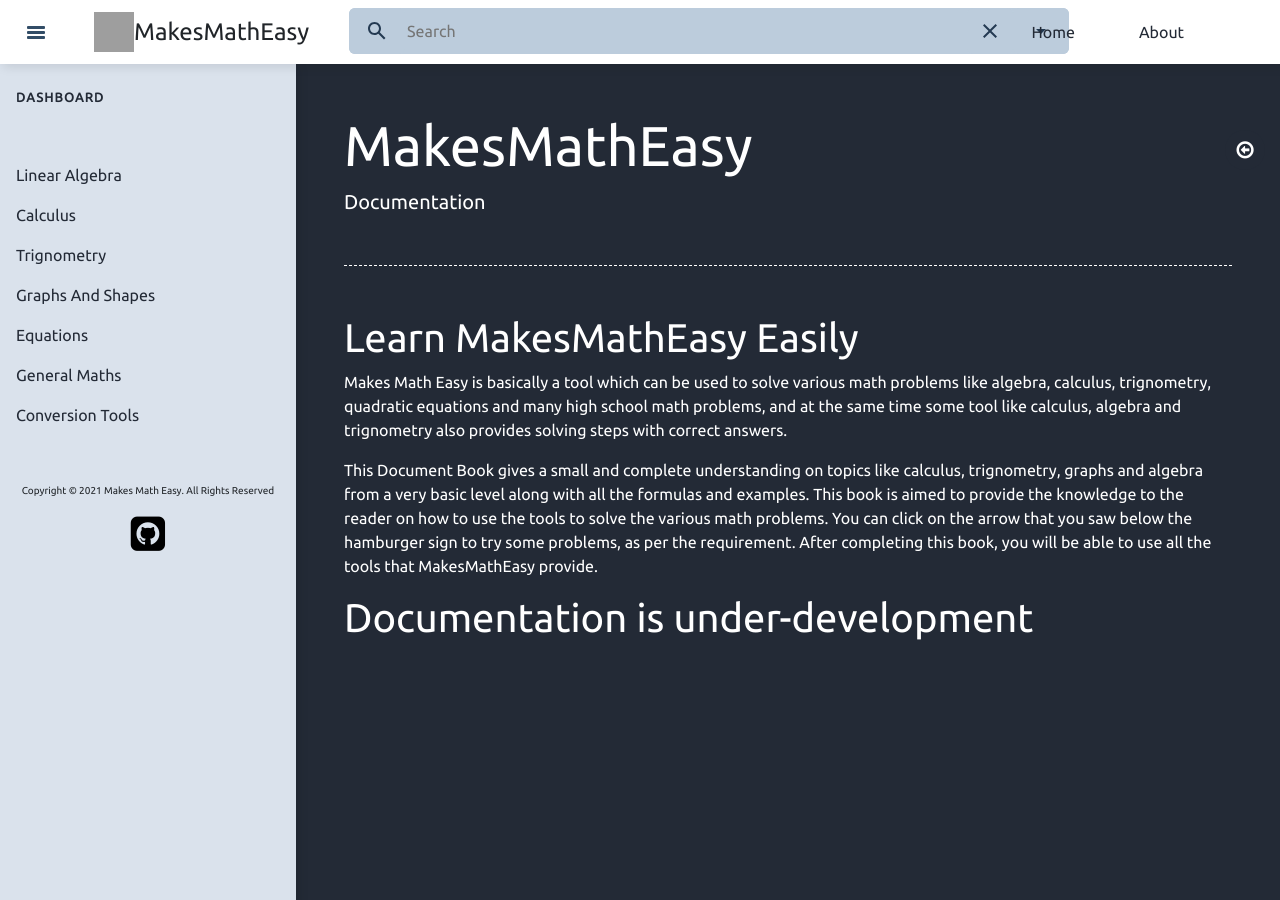
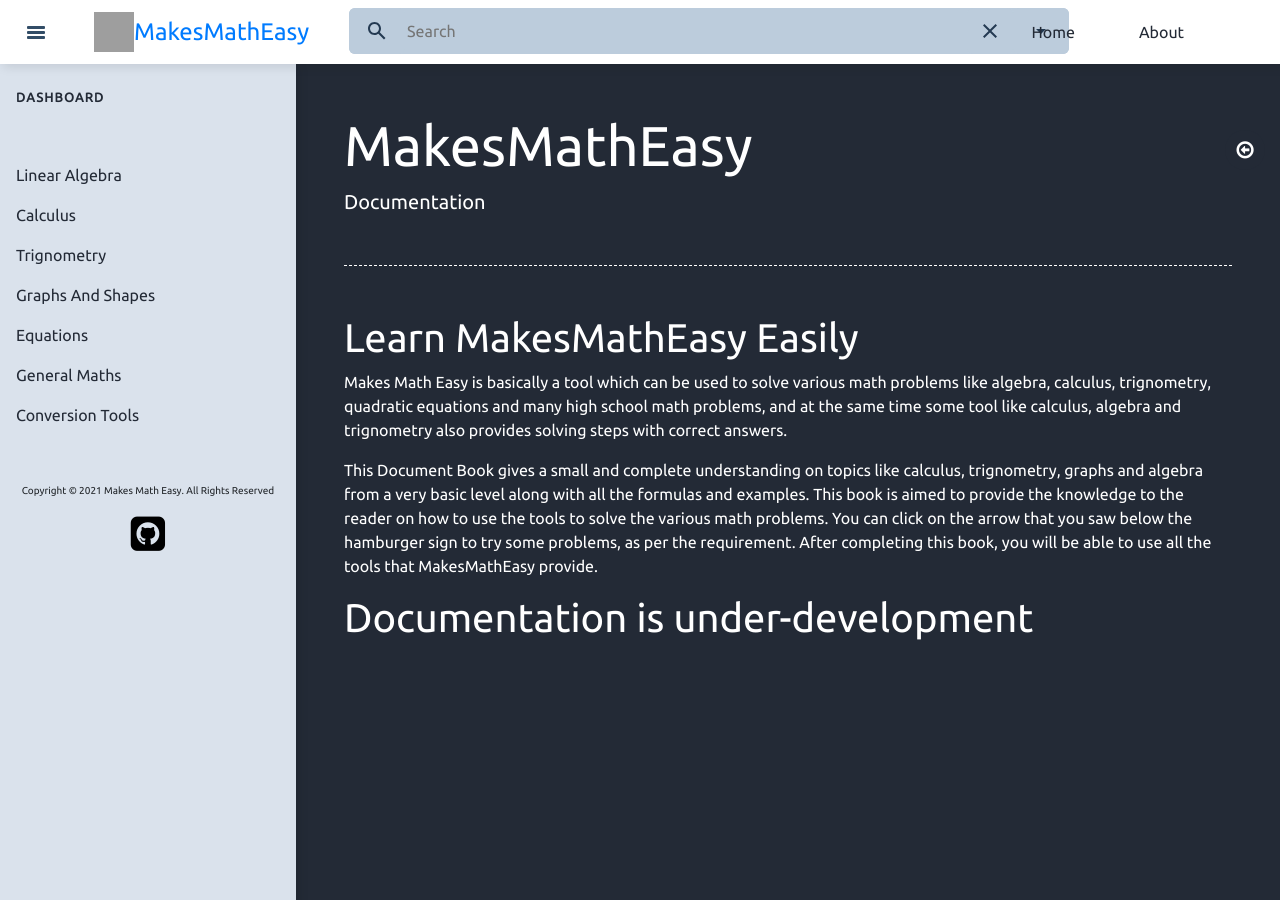
Before and after one commit to makesmatheasy/makesmatheasy-documentation, a Jekyll site: the page built from index.markdown, in a window 1280 px wide and 900 px high. Built offline with Jekyll 4.4.1, drawn with Linux system fonts in a browser that asks for light colours; nearby versions of some CDN libraries; grey boxes are pictures that could not be loaded.

Commit message:
Updated navbar (#32)
What I Have Done?

I have added the official makesmatheasy home page link to the logo
Added the home link in the Header tag in the navbar

Please review my PR.

```diff
--- a/_includes/navbar.html
+++ b/_includes/navbar.html
@@ -10,9 +10,9 @@
     <div class="media d-flex align-items-center">
         <div class="media-body">
             <div class="sidebar__logo">
-                <a href="https://sairish2001.github.io/makesmatheasy.github.io/"><img
+                <a href="https://sairish2001.github.io/makesmatheasy/"><img
                         src="../public/images/makesmatheasylogo.png" alt="Logo" /></a>
-                <h4 class="m-0">MakesMathEasy</h4>
+                <a href="https://sairish2001.github.io/makesmatheasy-documentation/home"><h4 class="m-0">MakesMathEasy</h4></a>
             </div>
         </div>
     </div>
```
